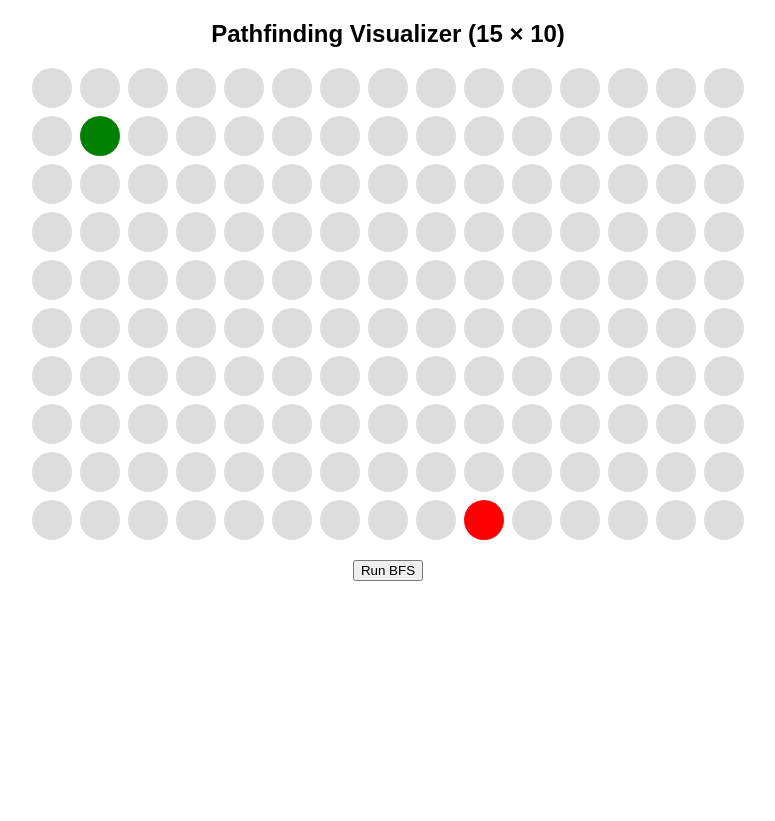
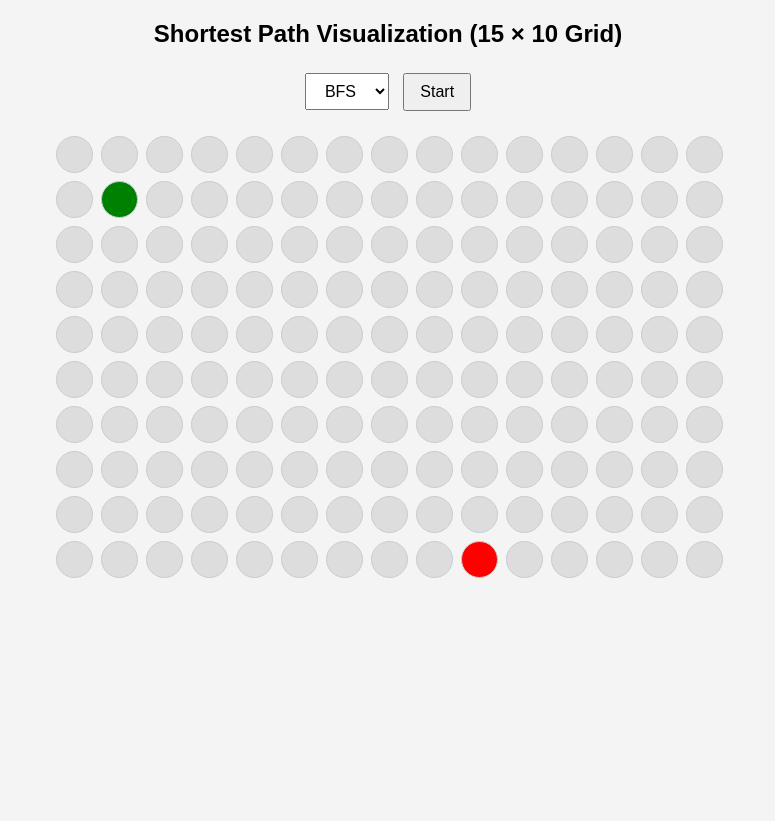
Before and after one commit to HARIKRISHNAR1/pathfinding-visualizer, a Flask app: page / in a window 1280 px wide. Shown: the whole page, without its empty margins (252-1027 px from the left). Before the commit the page ends 581 px from the top, so only its background shows below. Run offline with Flask 3, Linux system fonts and the light colour scheme.

Commit message:
DFS implemented

```diff
--- a/static/script.js
+++ b/static/script.js
@@ -7,7 +7,7 @@ const end = [9, 9];
 
 let parent = {};
 let visited = new Set();
-let walls = new Set();   // Store wall nodes
+let walls = new Set();
 
 function getCell(r, c) {
     return document.querySelector(`[data-row='${r}'][data-col='${c}']`);
@@ -18,8 +18,10 @@ function initializeGrid() {
     getCell(end[0], end[1]).classList.add("end");
 }
 
+/* ✅ WAIT UNTIL DOM LOADS */
+document.addEventListener("DOMContentLoaded", function () {
+
     initializeGrid();
-
 
     // 🧱 WALL CREATION
     document.querySelectorAll(".cell").forEach(cell => {
@@ -28,7 +30,7 @@ document.querySelectorAll(".cell").forEach(cell => {
             let r = parseInt(cell.dataset.row);
             let c = parseInt(cell.dataset.col);
 
-        // Prevent start and end from becoming walls
+            // Prevent start & end becoming wall
             if ((r === start[0] && c === start[1]) ||
                 (r === end[0] && c === end[1])) {
                 return;
@@ -46,10 +48,22 @@ document.querySelectorAll(".cell").forEach(cell => {
         });
     });
 
+});
+
+
+function startAlgorithm() {
+    const selected = document.getElementById("algorithmSelect").value;
+
+    if (selected === "bfs") {
+        runBFS();
+    } else if (selected === "dfs") {
+        runDFS();
+    }
+}
+
 
 async function runBFS() {
 
-    // Reset previous run (except walls)
     document.querySelectorAll(".cell").forEach(cell => {
         cell.classList.remove("visited", "path");
     });
@@ -66,12 +80,12 @@ async function runBFS() {
         [1,1], [1,-1], [-1,1], [-1,-1]
     ];
 
-    while(queue.length > 0) {
+    while (queue.length > 0) {
 
         let [r, c] = queue.shift();
 
         if (r === end[0] && c === end[1]) {
-            reconstructPath();
+            await reconstructPath();
             return;
         }
 
@@ -85,7 +99,7 @@ async function runBFS() {
                 nr >= 0 && nr < ROWS &&
                 nc >= 0 && nc < COLS &&
                 !visited.has(key) &&
-                !walls.has(key)      // 🚫 Do not pass through walls
+                !walls.has(key)
             ) {
                 queue.push([nr, nc]);
                 visited.add(key);
@@ -93,7 +107,62 @@ async function runBFS() {
 
                 if (!(nr === end[0] && nc === end[1])) {
                     getCell(nr, nc).classList.add("visited");
-                    await sleep(50); //speed control
+                    await sleep(50);
+                }
+            }
+        }
+    }
+
+    alert("No Path Found!");
+}
+
+
+async function runDFS() {
+
+    document.querySelectorAll(".cell").forEach(cell => {
+        cell.classList.remove("visited", "path");
+    });
+
+    parent = {};
+    visited = new Set();
+
+    let stack = [];
+    stack.push(start);
+    visited.add(start.toString());
+
+    const directions = [
+        [1,0], [-1,0], [0,1], [0,-1],
+        [1,1], [1,-1], [-1,1], [-1,-1]
+    ];
+
+    while (stack.length > 0) {
+
+        let [r, c] = stack.pop();
+
+        if (r === end[0] && c === end[1]) {
+            await reconstructPath();
+            return;
+        }
+
+        for (let [dr, dc] of directions) {
+
+            let nr = r + dr;
+            let nc = c + dc;
+            let key = [nr, nc].toString();
+
+            if (
+                nr >= 0 && nr < ROWS &&
+                nc >= 0 && nc < COLS &&
+                !visited.has(key) &&
+                !walls.has(key)
+            ) {
+                stack.push([nr, nc]);
+                visited.add(key);
+                parent[key] = [r, c];
+
+                if (!(nr === end[0] && nc === end[1])) {
+                    getCell(nr, nc).classList.add("visited");
+                    await sleep(50);
                 }
             }
         }
@@ -110,6 +179,7 @@ async function reconstructPath() {
     while (current.toString() !== start.toString()) {
 
         await sleep(80);
+
         let key = current.toString();
         let [r, c] = current;
 
--- a/static/style.css
+++ b/static/style.css
@@ -1,37 +1,49 @@
 body {
     text-align: center;
     font-family: Arial, sans-serif;
+    background-color: #f4f4f4;
+}
+
+.controls {
+    margin: 20px;
+}
+
+select, button {
+    padding: 8px 15px;
+    font-size: 16px;
+    margin: 5px;
+    cursor: pointer;
 }
 
 .grid {
     display: grid;
-    grid-template-columns: repeat(15, 40px);
-    grid-template-rows: repeat(10, 40px);
-    gap: 8px;
+    grid-template-columns: repeat(15, 35px);
+    grid-template-rows: repeat(15, 35px);
+    gap: 10px;
     justify-content: center;
     margin: 20px auto;
 }
 
 .cell {
-    width: 40px;
-    height: 40px;
+    width: 35px;
+    height: 35px;
     border-radius: 50%;      /* Circle nodes */
     background-color: #ddd;  /* Default */
+    border: 1px solid #ccc;
     transition: 0.2s;
 }
 
-.wall {
-    background-color: black;
-}
 
 /* Graph Representation Colors */
 
 .start {
     background-color: green;
+    border-radius: 50%;
 }
 
 .end {
     background-color: red;
+    border-radius: 50%;
 }
 
 .wall {
@@ -39,9 +51,9 @@ body {
 }
 
 .visited {
-    background-color: #4da6ff;
+    background-color: lightblue;
 }
 
 .path {
-    background-color: #00cc66;
+    background-color: yellow;
 }
--- a/templates/index.html
+++ b/templates/index.html
@@ -1,26 +1,36 @@
 <!DOCTYPE html>
-<html>
+<html lang="en">
 <head>
+    <meta charset="UTF-8">
     <title>Pathfinding Visualizer</title>
+
     <link rel="stylesheet" href="{{ url_for('static', filename='style.css') }}">
 </head>
 <body>
 
-<h2>Pathfinding Visualizer (15 × 10)</h2>
+    <h2>Shortest Path Visualization (15 × 10 Grid)</h2>
+
+    <div class="controls">
+        <select id="algorithmSelect">
+            <option value="bfs">BFS</option>
+            <option value="dfs">DFS</option>
+        </select>
+
+        <button onclick="startAlgorithm()">Start</button>
+    </div>
 
     <div class="grid">
         {% for row in range(ROWS) %}
             {% for col in range(COLS) %}
                 <div class="cell"
-                 data-row="{{row}}"
-                 data-col="{{col}}">
+                     data-row="{{ row }}"
+                     data-col="{{ col }}">
                 </div>
             {% endfor %}
         {% endfor %}
     </div>
 
-<button onclick="runBFS()">Run BFS</button>
-
+    <!-- Pass ROWS and COLS from Flask -->
     <script>
         const ROWS = {{ ROWS }};
         const COLS = {{ COLS }};
```
Lines whose indentation alone changed are shown as unchanged.
